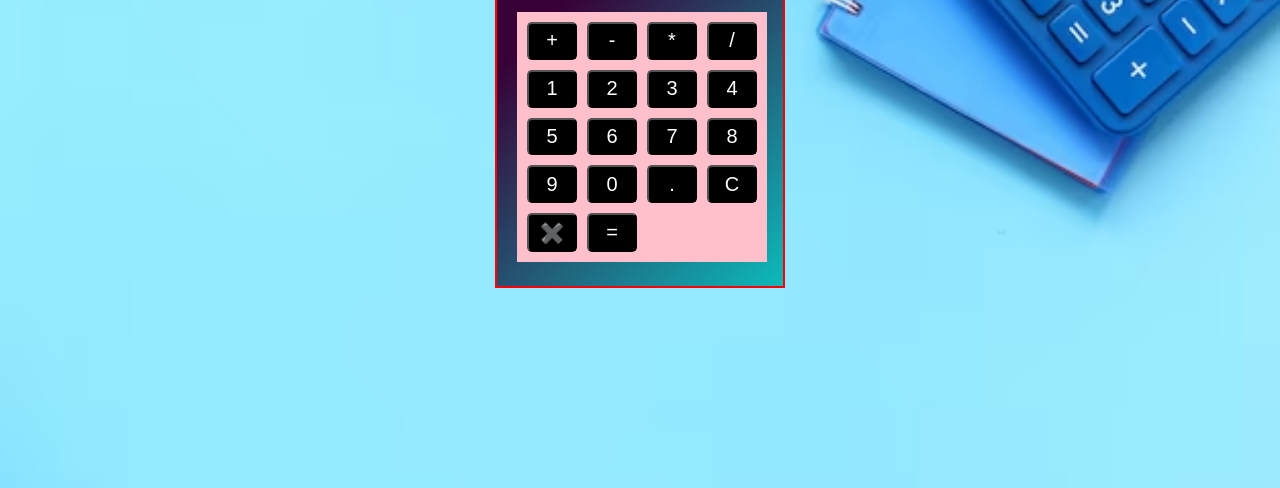
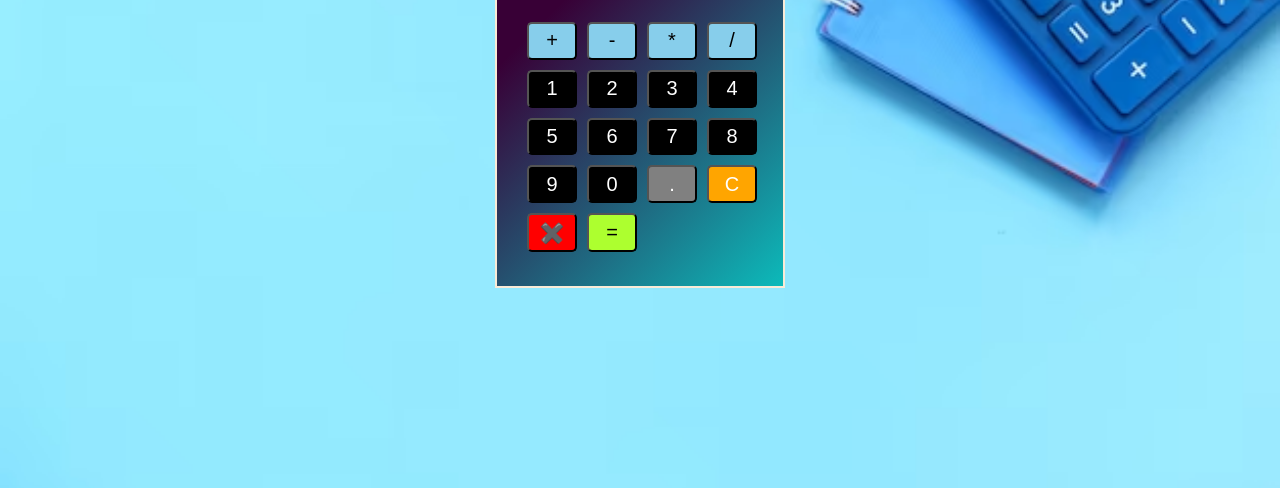
Before and after one commit to kareena0211/Calculator, a plain HTML site: page index.html in a window 1280 px wide. Shown: the part 312-800 px from the top of the page. Drawn offline with Linux system fonts and the light colour scheme.

Commit message:
Added some css

```diff
--- a/index.html
+++ b/index.html
@@ -30,7 +30,7 @@
             <button class="number">0</button>
             <button class="decimal">.</button>
             <button class="clear btn">C</button>
-            <button class="space">✖️</button>
+            <button class="cut">✖️</button>
             <button class="equal btn">=</button>
 
 
--- a/style.css
+++ b/style.css
@@ -22,7 +22,7 @@ body{
 }
 
 #display{
-    border:  2px solid firebrick;
+    /* border:  2px solid firebrick; */
     background-color: white;
     height: 40px;
     width: 249px;
@@ -31,7 +31,7 @@ body{
 }
 
 .calculator{
-    border: 2px solid red;
+    border: 2px solid rgb(250,235,215);
     background-image: linear-gradient(315deg, #0cbaba 0%, #380036 74%);
     width: 290px;
     padding: 20px;
@@ -42,7 +42,7 @@ body{
 
 
 #buttons{
-    background-color: pink;
+    /* background-color: pink; */
     height: 250px;
     width: 250px;
     display: grid;
@@ -55,8 +55,8 @@ body{
 
 
 .operator{
-    background-color: black;
-    color: white;
+    background-color: skyblue;
+    color: black;
     font-size: 20px;
     border-radius: 5px;
 }
@@ -72,29 +72,29 @@ body{
 }
 
 .equal{
-    background-color: black;
-    color: white;
+    background-color: greenyellow;
+    color: black;
     font-size: 20px;
     border-radius: 5px;
 }
 
 .clear{
-    background-color: black;
+    background-color: orange;
     color: white;
     font-size: 20px;
     border-radius: 5px;
 }
 
 .decimal{
-    background-color: black;
+    background-color: gray;
     color: white;
     font-size: 20px;
     border-radius: 5px;
 }
 
 
-.space{
-    background-color: black;
+.cut{
+    background-color: red;
     color: white;
     font-size: 20px;
     border-radius: 5px;
```
Also changed, not shown: script.js (line endings or trailing spaces).
